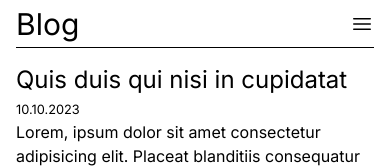
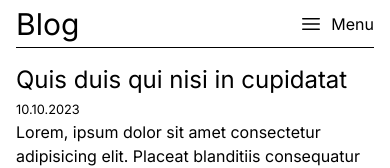
Before and after one commit to Laumak/nextjs-blog, a Next.js app: page / in a window 390 px wide. Shown: the top 168 px of the page. Built offline with nearby package versions, Linux system fonts and the light colour scheme.

Commit message:
Add "menu" text to mobile nav

```diff
--- a/src/app/components/Navigation.tsx
+++ b/src/app/components/Navigation.tsx
@@ -41,10 +41,13 @@ const Navigation = () => {
             onClick={() => handleOnMobileNavClick(!mobileNavOpen)}
           />
         ) : (
-          <Bars3Icon
-            className="w-6 h-6 md:hidden"
+          <div
+            className="flex justify-center items-center md:hidden"
             onClick={() => handleOnMobileNavClick(!mobileNavOpen)}
-          />
+          >
+            <Bars3Icon className="w-6 h-6 mr-2" />
+            Menu
+          </div>
         )}
       </React.Fragment>
 
```
